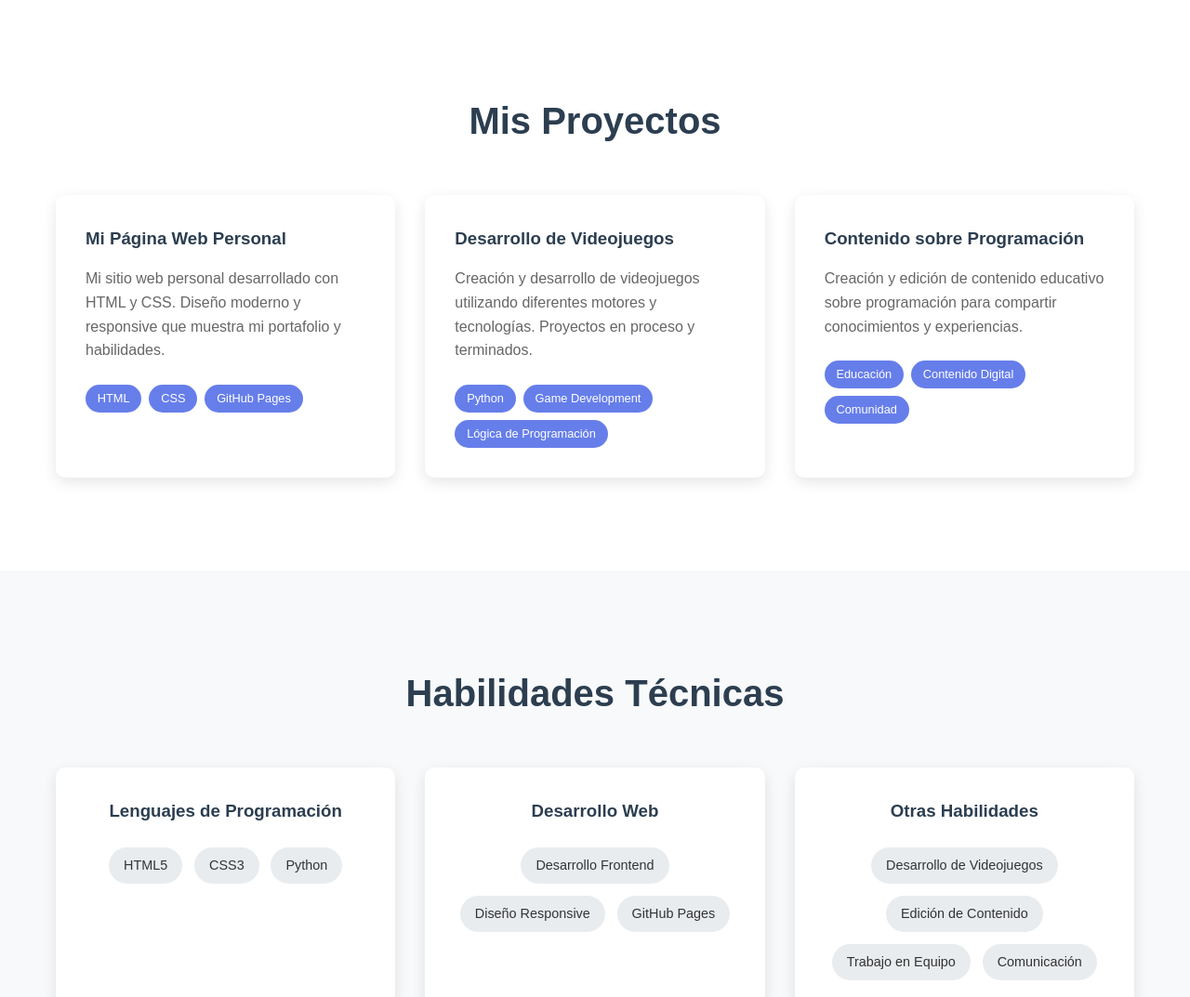
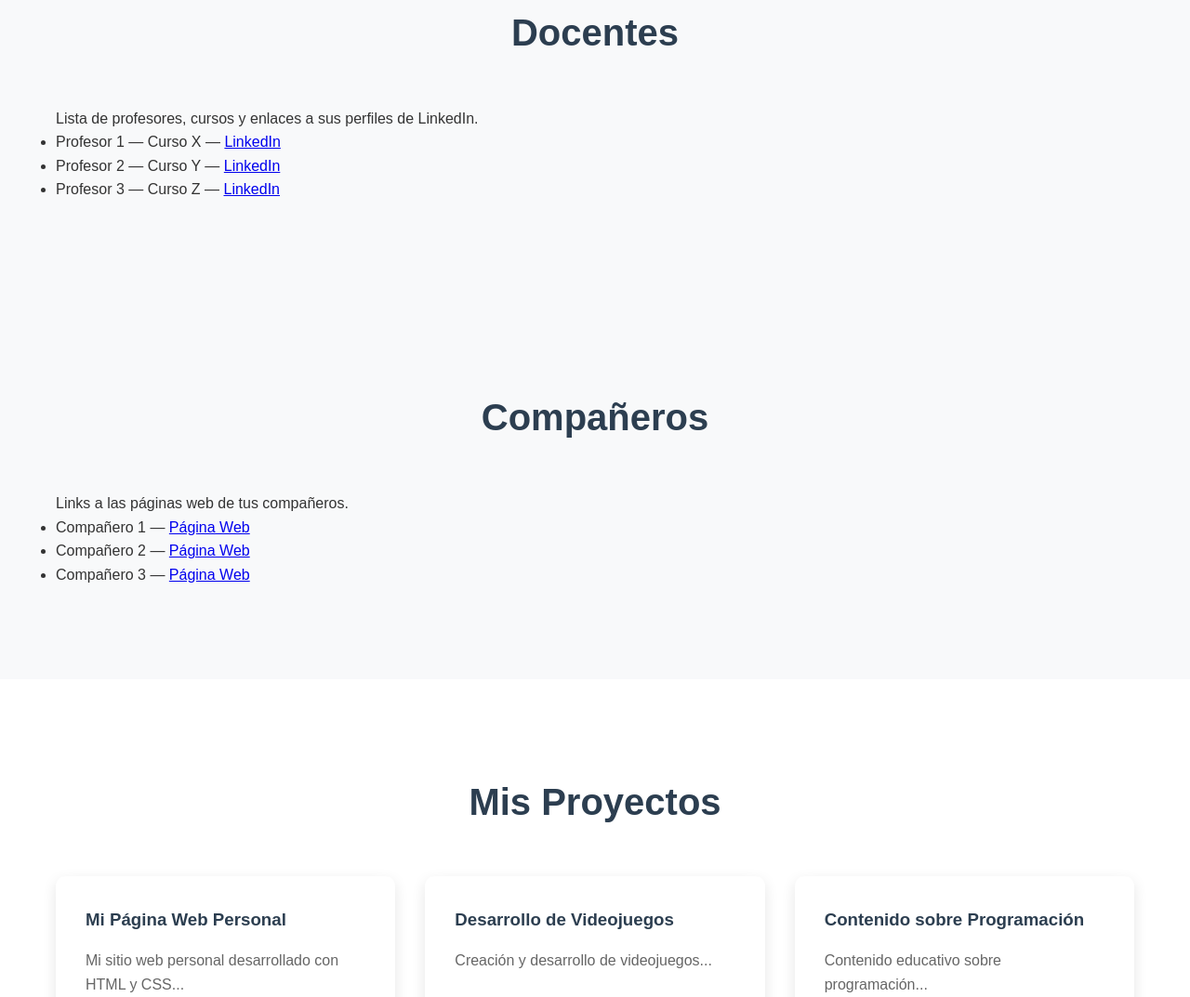
Before and after one commit to Pl3RVXCY/pieroramos.github.io, a plain HTML site: page docs/index.html in a window 1280 px wide. Shown: the part 1727-2800 px from the top of the page at 93% size. Drawn offline with Linux system fonts and the light colour scheme; a script that the page names is missing.

Commit message:
Add new sections for docentes and compañeros

```diff
--- a/docs/index.html
+++ b/docs/index.html
@@ -16,6 +16,8 @@
                 <li><a href="#sobre-mi">Sobre Mí</a></li>
                 <li><a href="#proyectos">Proyectos</a></li>
                 <li><a href="#habilidades">Habilidades</a></li>
+                <li><a href="#docentes">Docentes</a></li>
+                <li><a href="#companeros">Compañeros</a></li>
                 <li><a href="#contacto">Contacto</a></li>
             </ul>
         </div>
@@ -39,36 +41,48 @@
             <h2>Sobre Mí</h2>
             <div class="about-content">
                 <div class="about-text">
-                    <p>Hola soy Piero, ¿cómo va tu día, todo bien?... bueno te cuento un poco de mi, soy alguien sociable, me gusta mucho el futbol, el voley, los videojuegos, también programar solo que aveces es estresante, y en otros aspectos puedo ser un cofre de secretos me gusta escuchar como hablar, así que si necesitas una charla o contarme algo si quieres contactarme te dejo aquí mis redes.</p>
-
+                    <p>Hola soy Piero, ¿cómo va tu día, todo bien?... bueno te cuento un poco de mi...</p>
                     <div class="about-info">
-                        <div class="info-item">
-                            <strong>Edad:</strong> 17 años
-                        </div>
-                        <div class="info-item">
-                            <strong>Ciudad:</strong> Arequipa, Perú
-                        </div>
-                        <div class="info-item">
-                            <strong>Estudio:</strong> Ciencias de la Computación
-                        </div>
+                        <div class="info-item"><strong>Edad:</strong> 17 años</div>
+                        <div class="info-item"><strong>Ciudad:</strong> Arequipa, Perú</div>
+                        <div class="info-item"><strong>Estudio:</strong> Ciencias de la Computación</div>
                     </div>
-
                     <div class="hobbies">
                         <h3>Mis Pasatiempos</h3>
                         <div class="hobbies-list">
-                            <div class="hobby-item">
-                                <strong>🎵 Música:</strong> Tocar guitarra, percusión, instrumentos de viento como trompeta y trombón
-                            </div>
-                            <div class="hobby-item">
-                                <strong>⚽ Deportes:</strong> Fútbol y Vóley
-                            </div>
-                            <div class="hobby-item">
-                                <strong>🎮 Videojuegos:</strong> Brawl Stars, Fortnite, GTA V, Clash Royale, FIFA, etc.
-                            </div>
+                            <div class="hobby-item"><strong>🎵 Música:</strong> Tocar guitarra...</div>
+                            <div class="hobby-item"><strong>⚽ Deportes:</strong> Fútbol y Vóley</div>
+                            <div class="hobby-item"><strong>🎮 Videojuegos:</strong> Brawl Stars, Fortnite...</div>
                         </div>
                     </div>
                 </div>
             </div>
+        </div>
+    </section>
+
+    <!-- Docentes -->
+    <section id="docentes" class="about">
+        <div class="container">
+            <h2>Docentes</h2>
+            <p>Lista de profesores, cursos y enlaces a sus perfiles de LinkedIn.</p>
+            <ul>
+                <li>Profesor 1 — Curso X — <a href="#">LinkedIn</a></li>
+                <li>Profesor 2 — Curso Y — <a href="#">LinkedIn</a></li>
+                <li>Profesor 3 — Curso Z — <a href="#">LinkedIn</a></li>
+            </ul>
+        </div>
+    </section>
+
+    <!-- Compañeros -->
+    <section id="companeros" class="about">
+        <div class="container">
+            <h2>Compañeros</h2>
+            <p>Links a las páginas web de tus compañeros.</p>
+            <ul>
+                <li>Compañero 1 — <a href="#">Página Web</a></li>
+                <li>Compañero 2 — <a href="#">Página Web</a></li>
+                <li>Compañero 3 — <a href="#">Página Web</a></li>
+            </ul>
         </div>
     </section>
 
@@ -79,30 +93,15 @@
             <div class="projects-grid">
                 <div class="project-card">
                     <h3>Mi Página Web Personal</h3>
-                    <p>Mi sitio web personal desarrollado con HTML y CSS. Diseño moderno y responsive que muestra mi portafolio y habilidades.</p>
-                    <div class="tech-tags">
-                        <span>HTML</span>
-                        <span>CSS</span>
-                        <span>GitHub Pages</span>
-                    </div>
+                    <p>Mi sitio web personal desarrollado con HTML y CSS...</p>
                 </div>
                 <div class="project-card">
                     <h3>Desarrollo de Videojuegos</h3>
-                    <p>Creación y desarrollo de videojuegos utilizando diferentes motores y tecnologías. Proyectos en proceso y terminados.</p>
-                    <div class="tech-tags">
-                        <span>Python</span>
-                        <span>Game Development</span>
-                        <span>Lógica de Programación</span>
-                    </div>
+                    <p>Creación y desarrollo de videojuegos...</p>
                 </div>
                 <div class="project-card">
                     <h3>Contenido sobre Programación</h3>
-                    <p>Creación y edición de contenido educativo sobre programación para compartir conocimientos y experiencias.</p>
-                    <div class="tech-tags">
-                        <span>Educación</span>
-                        <span>Contenido Digital</span>
-                        <span>Comunidad</span>
-                    </div>
+                    <p>Contenido educativo sobre programación...</p>
                 </div>
             </div>
         </div>
@@ -115,28 +114,15 @@
             <div class="skills-grid">
                 <div class="skill-category">
                     <h3>Lenguajes de Programación</h3>
-                    <div class="skill-list">
-                        <span>HTML5</span>
-                        <span>CSS3</span>
-                        <span>Python</span>
-                    </div>
+                    <div class="skill-list"><span>HTML5</span><span>CSS3</span><span>Python</span></div>
                 </div>
                 <div class="skill-category">
                     <h3>Desarrollo Web</h3>
-                    <div class="skill-list">
-                        <span>Desarrollo Frontend</span>
-                        <span>Diseño Responsive</span>
-                        <span>GitHub Pages</span>
-                    </div>
+                    <div class="skill-list"><span>Frontend</span><span>Responsive</span><span>GitHub Pages</span></div>
                 </div>
                 <div class="skill-category">
                     <h3>Otras Habilidades</h3>
-                    <div class="skill-list">
-                        <span>Desarrollo de Videojuegos</span>
-                        <span>Edición de Contenido</span>
-                        <span>Trabajo en Equipo</span>
-                        <span>Comunicación</span>
-                    </div>
+                    <div class="skill-list"><span>Videojuegos</span><span>Edición</span><span>Trabajo en Equipo</span></div>
                 </div>
             </div>
         </div>
@@ -149,25 +135,19 @@
             <div class="contact-content">
                 <div class="contact-info">
                     <h3>¡Hablemos!</h3>
-                    <p>¿Tienes un proyecto en mente? ¿Quieres charlar sobre programación, videojuegos o música? ¡Me encantaría conversar contigo!</p>
+                    <p>¿Tienes un proyecto en mente?...</p>
                     <div class="contact-details">
-                        <div class="contact-item">
-                            <strong>📧 Email:</strong> pieroramos0410@gmail.com
-                        </div>
-                        <div class="contact-item">
-                            <strong>📱 Teléfono:</strong> +51 915 052 017
-                        </div>
-                        <div class="contact-item">
-                            <strong>📍 Ubicación:</strong> Arequipa, Perú
-                        </div>
+                        <div class="contact-item"><strong>📧 Email:</strong> pieroramos0410@gmail.com</div>
+                        <div class="contact-item"><strong>📱 Teléfono:</strong> +51 915 052 017</div>
+                        <div class="contact-item"><strong>📍 Ubicación:</strong> Arequipa, Perú</div>
                     </div>
                 </div>
                 <div class="social-links">
                     <h3>Sígueme</h3>
                     <div class="social-icons">
-                        <a href="https://github.com/Pl3RVXCY" class="social-link" target="_blank">GitHub</a>
-                        <a href="#" class="social-link">LinkedIn</a>
-                        <a href="#" class="social-link">Instagram</a>
+                        <a href="https://github.com/Pl3RVXCY" target="_blank">GitHub</a>
+                        <a href="#">LinkedIn</a>
+                        <a href="#">Instagram</a>
                     </div>
                 </div>
             </div>
```
